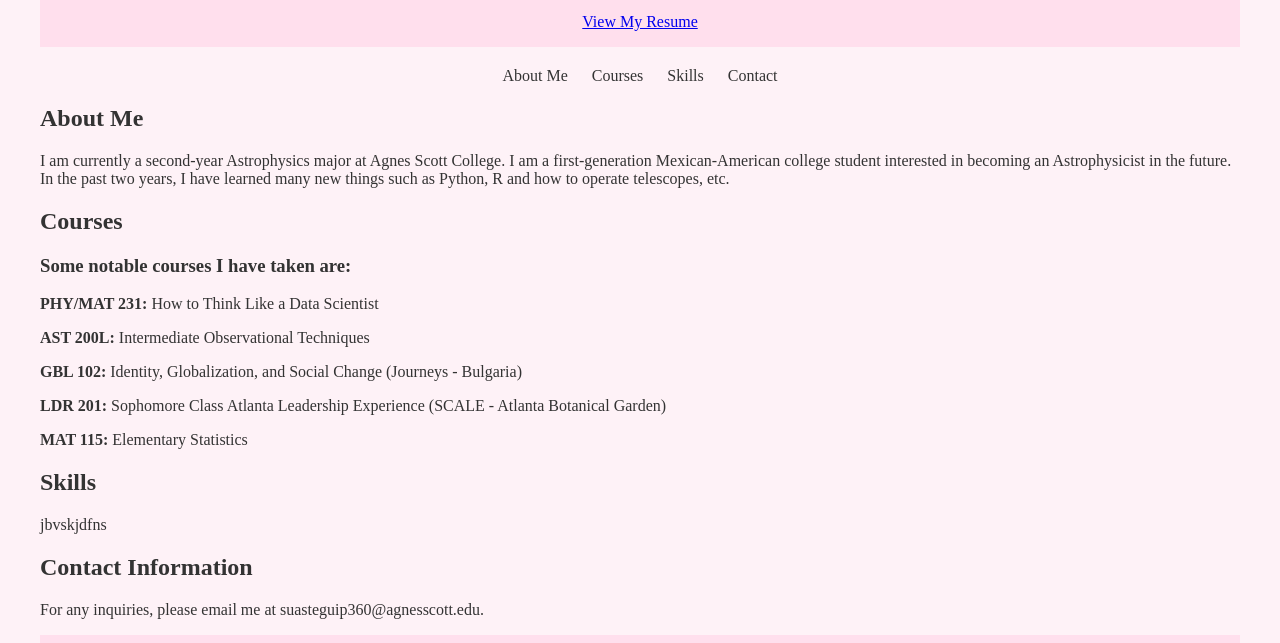
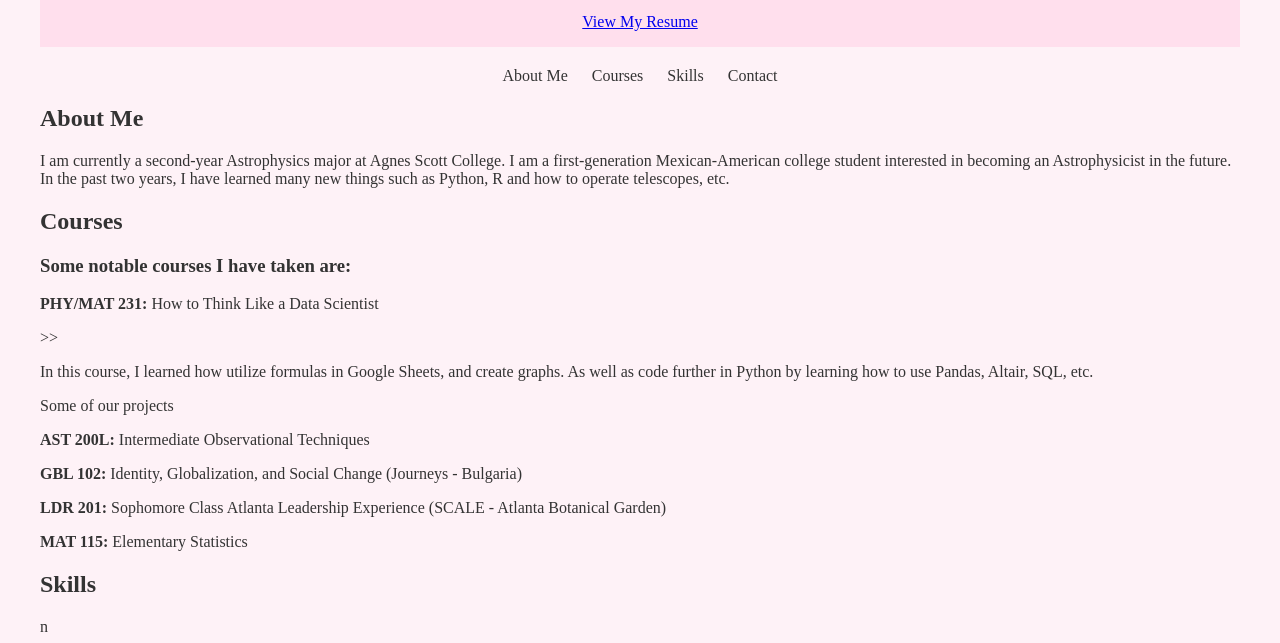
Before and after one commit to suasteguiyazmin/suasteguiyazmin.github.io, a plain HTML site: page index.html in a window 1280 px wide. Shown: the part 157-800 px from the top of the page. Drawn offline with Linux system fonts and the light colour scheme.

Commit message:
Update index.html

```diff
--- a/index.html
+++ b/index.html
@@ -53,6 +53,8 @@
         <h2>Courses</h2>
         <h3>Some notable courses I have taken are:</h3>
         <p> <b>PHY/MAT 231:</b> How to Think Like a Data Scientist</p>
+        >> <p>In this course, I learned how utilize formulas in Google Sheets, and create graphs. As well as code further in Python by learning how to use Pandas, Altair, SQL, etc.</p>
+        <p> Some of our projects
         <p> <b>AST 200L:</b> Intermediate Observational Techniques</p>
         <p> <b>GBL 102:</b> Identity, Globalization, and Social Change (Journeys - Bulgaria)</p>
         <p> <b>LDR 201:</b> Sophomore Class Atlanta Leadership Experience (SCALE - Atlanta Botanical Garden)</p>
@@ -60,7 +62,7 @@
     </section>
     <section id="skills">
         <h2>Skills</h2>
-        <p>jbvskjdfns</p>
+        <p>n </p>
     </section>
     <section id="contact">
         <h2>Contact Information</h2>
```
